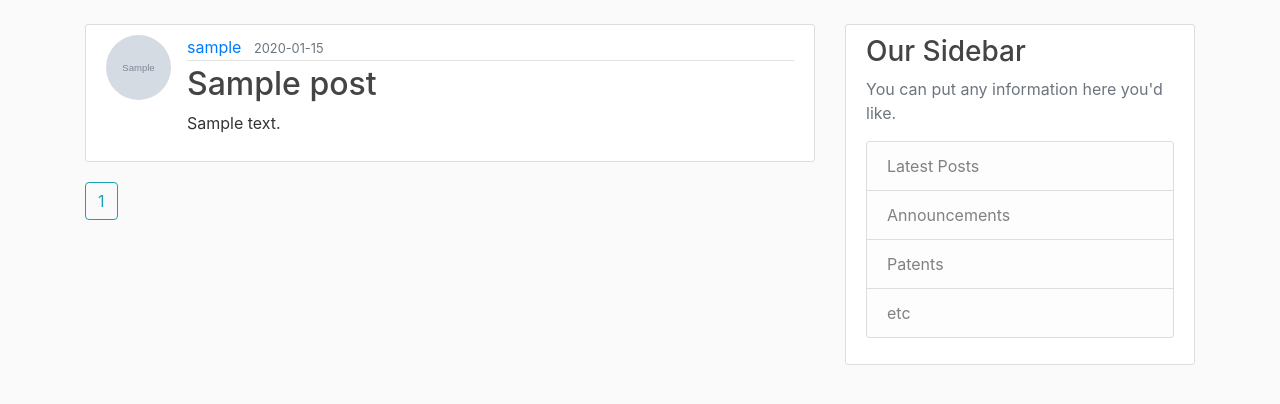
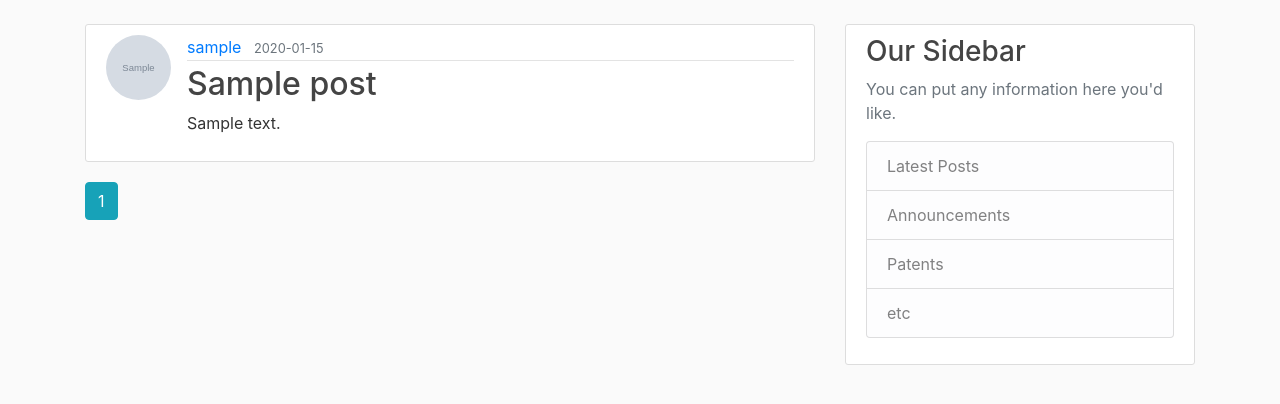
Before and after one commit to Foxlee1015/1st_project, a Flask app: page / in a window 1280 px wide. Shown: the part 56-460 px from the top of the page. Run offline with Flask 2, Linux system fonts and the light colour scheme; tables that the repository leaves empty hold one stand-in row (values such as "Sample post"); grey boxes marked "Sample" are stand-in pictures; some libraries are stand-ins or nearby versions.

Commit message:
style of btns

```diff
--- a/flask/flaskblog/templates/home.html
+++ b/flask/flaskblog/templates/home.html
@@ -13,9 +13,13 @@
             </div>
         </article>
     {% endfor %}
-    {% for page_num in posts.iter_pages() %}  <!-- iter 을 넣어서 페이지를 이전,다음으로 이동하는 기준 가짐   -->
+    {% for page_num in posts.iter_pages(left_edge=1, right_edge=1, left_current=1, right_current=2) %}  <!-- iter 을 넣어서 페이지를 이전,다음으로 이동하는 기준 가짐   -->
         {% if page_num %}
-            <a class="btn btn-outline-info mb-4" href="{{ url_for('home', page=page_num) }}"> {{ page_num }} </a>
+            {% if posts.page == page_num %}    <!-- 내가 그 페이지 있을때는 파란색 채우기 버튼 -->
+                <a class="btn btn-info mb-4" href="{{ url_for('home', page=page_num) }}"> {{ page_num }} </a> <!-- 페이지 리스트 목록(post) -->
+            {% else  %}   <!-- 테두리만 -->
+                <a class="btn btn-outline-info mb-4" href="{{ url_for('home', page=page_num) }}"> {{ page_num }} </a> <!-- 페이지 리스트 목록(post) -->
+            {% endif %}
         {% else  %}
             ...
         {% endif %}
```
